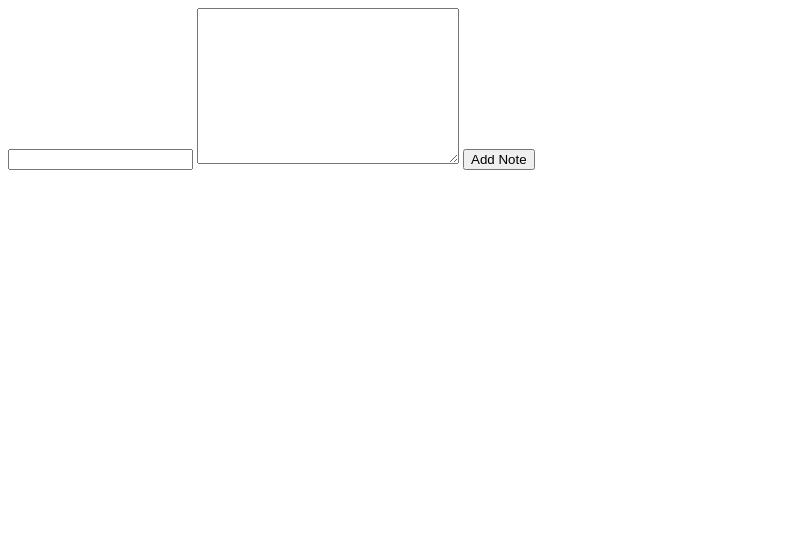
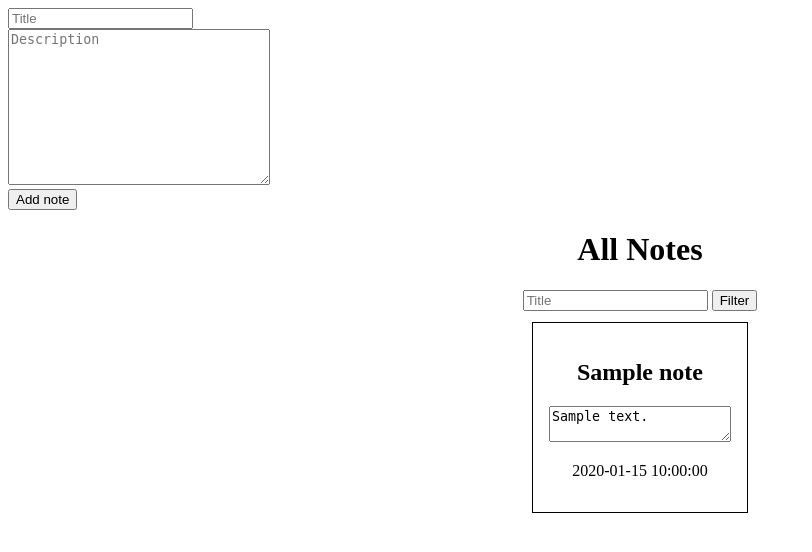
Before and after one commit to JasinskiSz/notes-app, a PHP site: page / in a window 1280 px wide. Shown: the top 552 px of the page, without its empty margins (0-812 px from the left). Run offline with PHP 8.4, Linux system fonts and the light colour scheme; tables that the repository leaves empty or names only in its code hold one stand-in row (values such as "Sample post").

Commit message:
zajecia 30.04.2024

```diff
--- /dev/null
+++ b/display_notes.php
@@ -0,0 +1,11 @@
+<?php
+include "functions.php";
+
+foreach (get_notes() as $note) {
+    echo "<div class='note'>";
+    echo "<h2>" . $note['title'] . "</h2>";
+    echo "<textarea readonly>" . $note['content'] . "</textarea>";
+    echo "<p>" . $note['date_created'] . "</p>";
+    echo "</div>";
+}
+?>
--- /dev/null
+++ b/functions.php
@@ -0,0 +1,34 @@
+<?php
+function get_notes() {
+    require "db_connection.php";
+
+    $sql = "SELECT * FROM notes";
+
+    $result = $connection->query($sql);
+
+    $connection->close();
+    return $result;
+}
+
+function get_notes_by_title($title) {
+    require "db_connection.php";
+
+    $param = "%$title%";
+
+    $sql = "SELECT * FROM notes WHERE title LIKE ?";
+
+    $statement = $connection->prepare($sql);
+    $statement->bind_param("s", $param);
+
+    if (!$statement->execute()) {
+        die("Execute failed: (" . $statement->errno . ") " . $statement->error);
+    }
+
+    $result = $statement->get_result();
+
+    $statement->close();
+    $connection->close();
+    return $result;
+}
+
+?>
--- /dev/null
+++ b/index.css
@@ -0,0 +1,17 @@
+#above-notes {
+    text-align: center;
+    margin: 0.5rem;
+}
+
+#notes {
+    display: flex;
+    flex-wrap: wrap;
+    justify-content: center;
+}
+
+.note {
+    border: 0.05rem solid #000;
+    padding: 1rem;
+    text-align: center;
+    margin: 0.2rem;
+}
--- a/index.php
+++ b/index.php
@@ -1,22 +1,42 @@
 <!DOCTYPE html>
 <html lang="en">
+
 <head>
     <meta charset="UTF-8">
     <meta name="viewport" content="width=device-width, initial-scale=1.0">
+    <link rel="stylesheet" href="index.css">
     <title>AllNote</title>
 </head>
+
 <body>
-    <div>
+    <div id="form">
         <form action="add_note.php" method="post">
             <!-- title -->
-            <input type="text" name="title" id="title-input">
+            <input placeholder="Title" type="text" name="title" id="title-input" required><br>
             <!-- content of the note -->
-            <textarea name="content" id="content-input" cols="30" rows="10"></textarea>
+            <textarea placeholder="Description" name="content" id="content-input" cols="30" rows="10"
+                required></textarea><br>
             <!-- TODO: category -->
 
             <!-- submit button -->
-            <button type="submit">Add Note</button>
+            <button type="submit">Add note</button>
         </form>
     </div>
+    <main>
+        <div id="above-notes">
+            <h1>All Notes</h1>
+            <form action="filter_notes.php">
+                <input type="text" name="title" placeholder="Title">
+                <button type="submit">Filter</button>
+            </form>
+        </div>
+
+        <div id="notes">
+            <?php
+            include "display_notes.php";
+            ?>
+        </div>
+    </main>
 </body>
+
 </html>
```
Also changed, not shown: filter_notes.php (added, +13 -0 lines).
